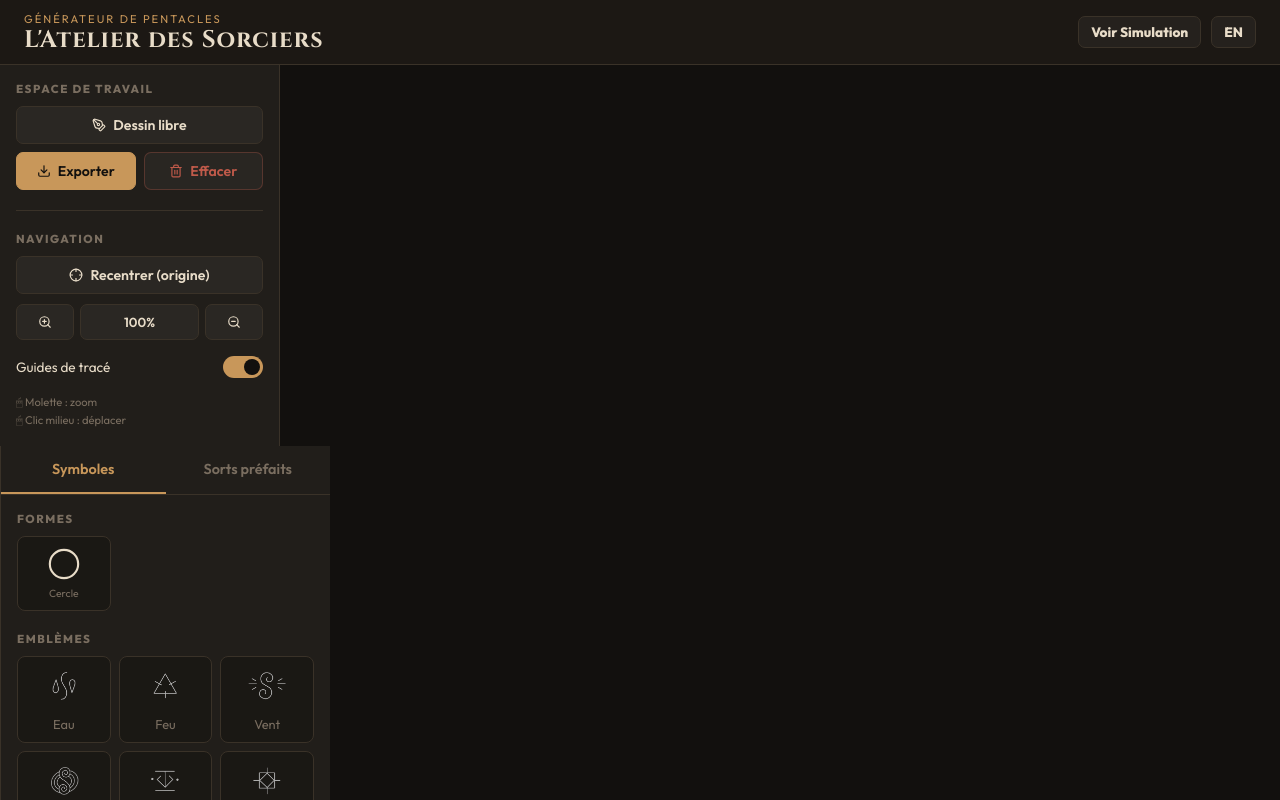
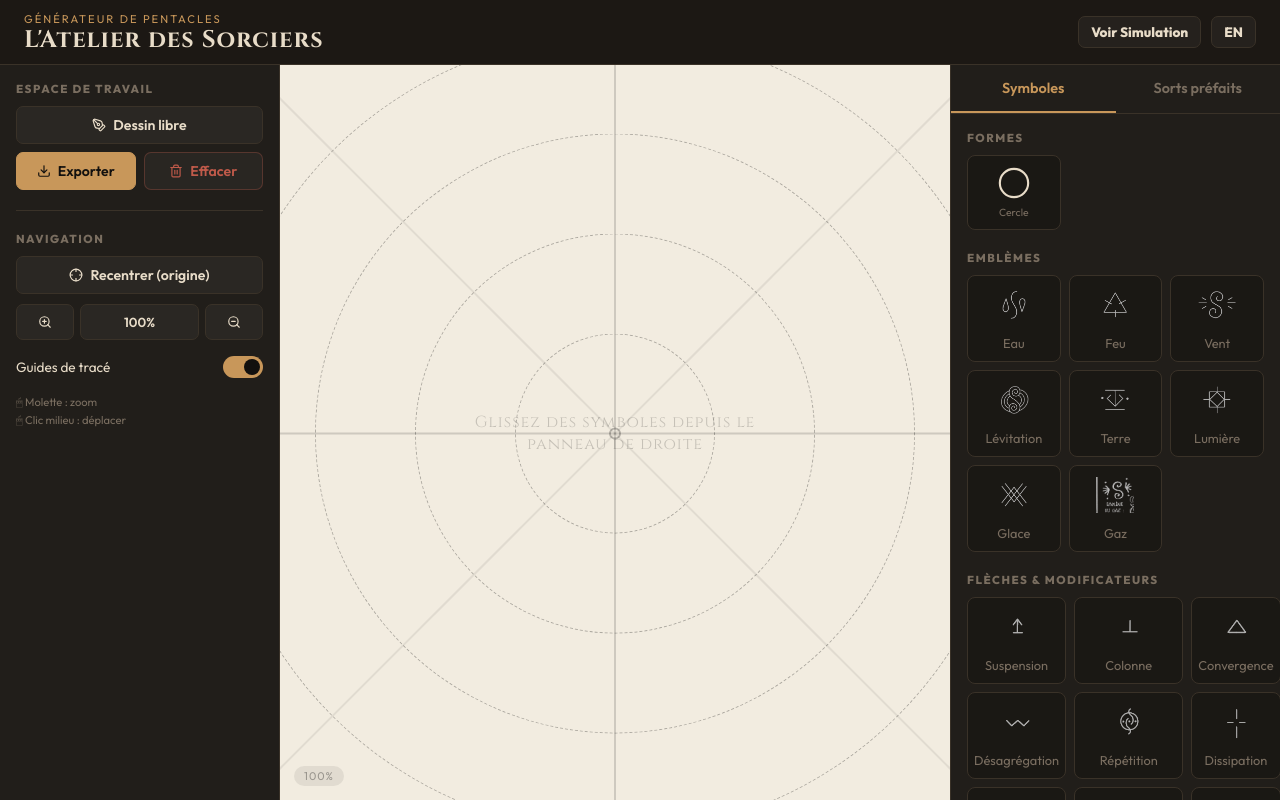
Before and after one commit to SymonCara/pentacle-generator, a React (Vite) app: page / in a window 1280 px wide. Built offline with nearby package versions, Linux system fonts and the light colour scheme.

Commit message:
fix: use display:contents to preserve FreeCanvas flex layout when hidden

```diff
--- a/src/App.tsx
+++ b/src/App.tsx
@@ -51,7 +51,7 @@ function App() {
       </header>
 
       <div className="app-body">
-        <div style={{ display: view === 'canvas' ? 'block' : 'none', height: '100%', width: '100%' }}>
+        <div style={{ display: view === 'canvas' ? 'contents' : 'none' }}>
           <FreeCanvas lang={lang} ref={canvasRef} />
         </div>
         {view === 'simulation' && (
```
